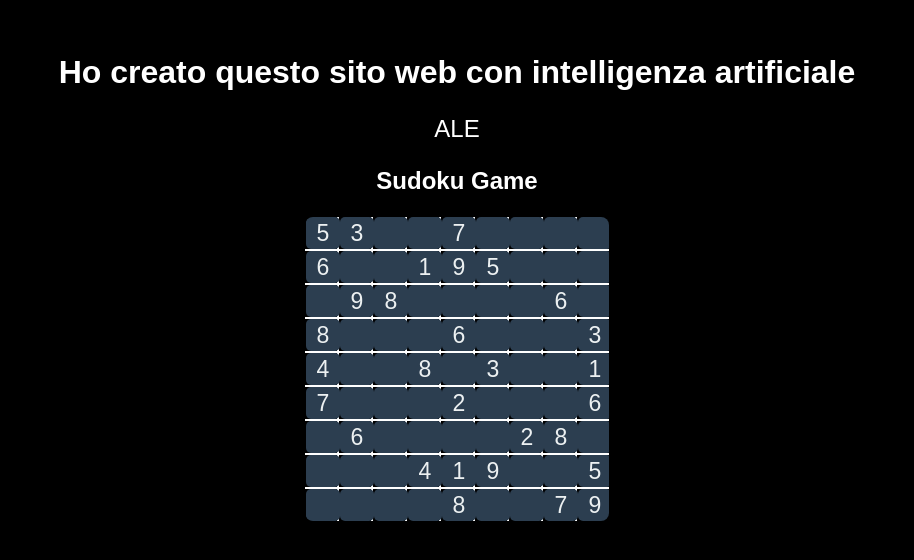
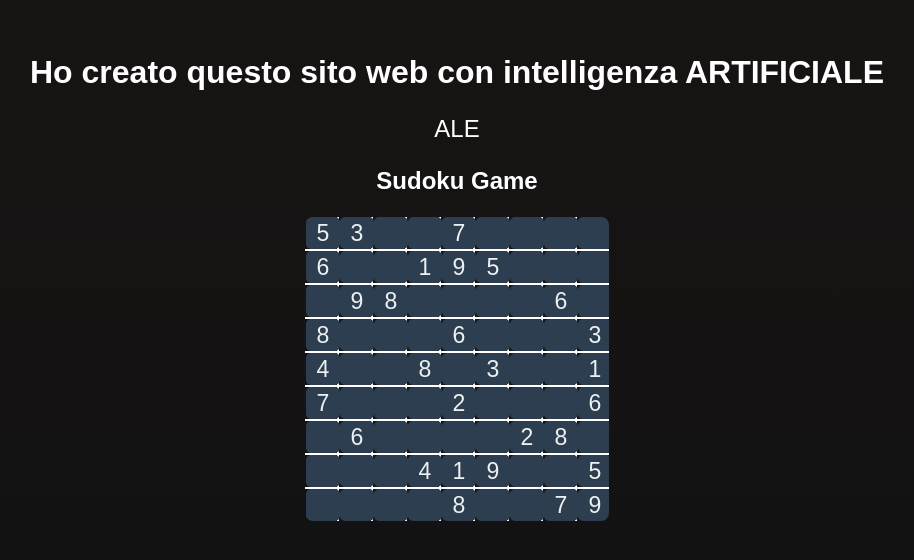
Before and after one commit to alexhleb93/websitesAI, a plain HTML site: page index.html in a window 1280 px wide. Shown: the part 122-682 px from the top of the page, without its empty margins (183-1097 px from the left). Drawn offline with Linux system fonts and the light colour scheme.

Commit message:
Update index.html

```diff
--- a/index.html
+++ b/index.html
@@ -8,7 +8,7 @@
         body {
             margin: 0;
             padding: 0;
-            background-color: black;
+            background: linear-gradient(180deg, #191414 0%, #121212 100%);
             color: white;
             font-family: 'Arial', sans-serif;
             display: flex;
@@ -76,7 +76,7 @@
 </head>
 <body>
     <div class="landing-page">
-        <h1>Ho creato questo sito web con intelligenza artificiale</h1>
+        <h1>Ho creato questo sito web con intelligenza ARTIFICIALE</h1>
         <p>ALE</p>
         <div id="sudoku-container">
             <h2>Sudoku Game</h2>
```
